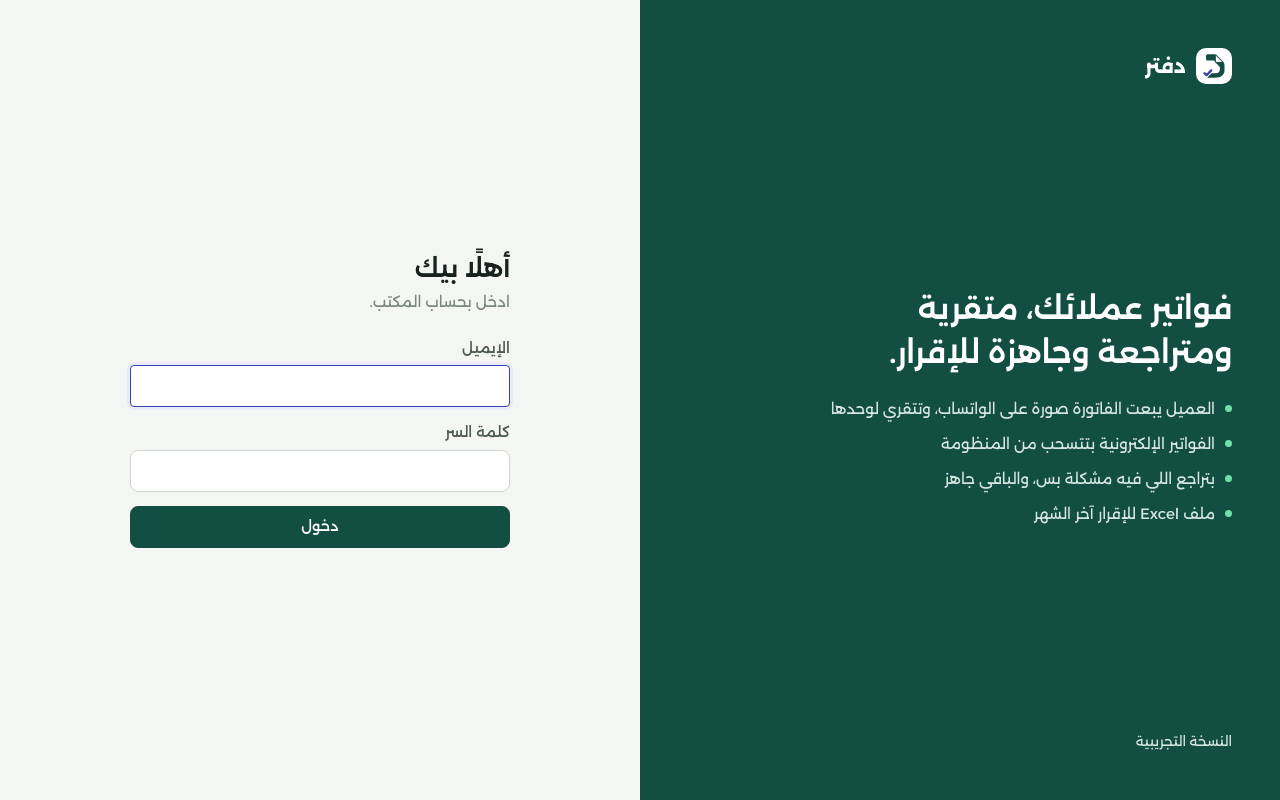
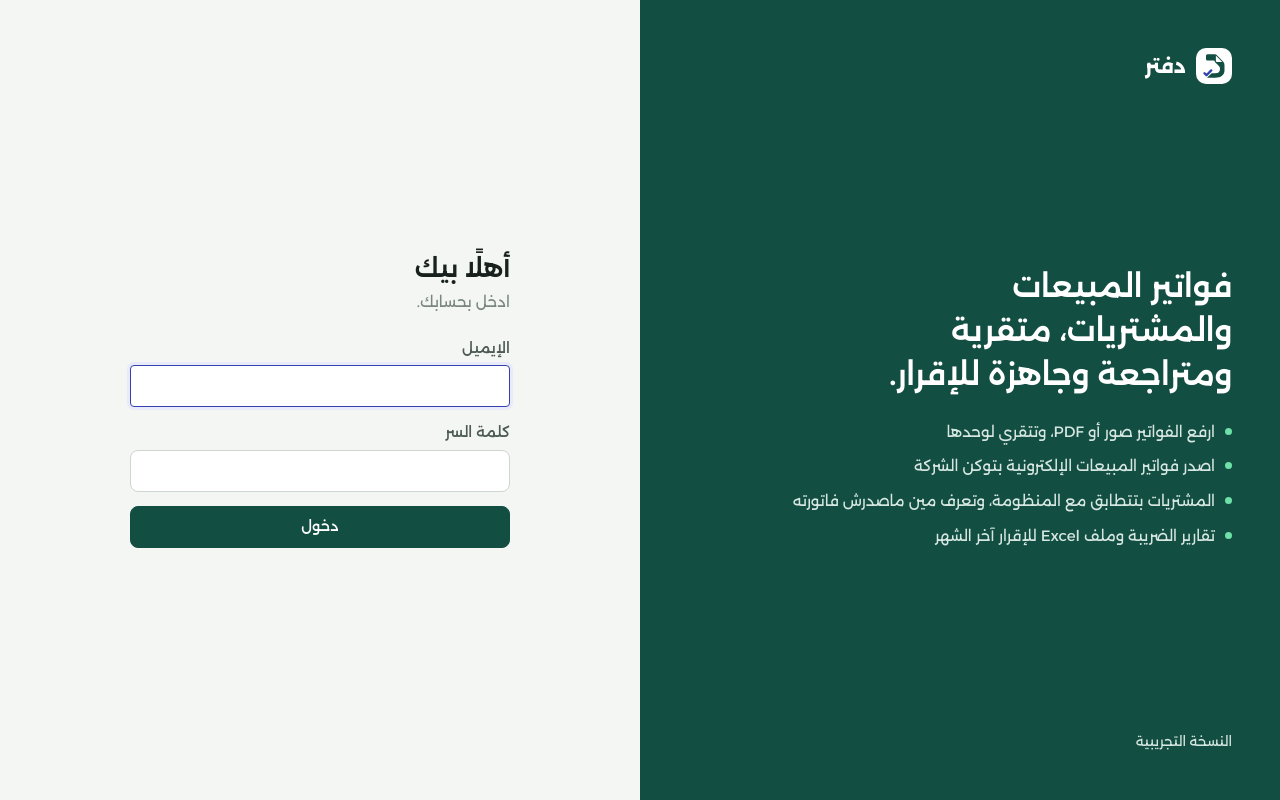
Before and after one commit to MuhammedAshrafo8o/egypt-invoice-extractor, a Python web app: template app/templates/login.html in a window 1280 px wide. Run offline with Jinja, Linux system fonts and the light colour scheme; the template is opened without the code that fills it, so the values that code supplies are empty.

Commit message:
Login page speaks to companies as well as offices
Co-Authored-By: Claude Opus 5.5 <noreply@anthropic.com>
Claude-Session: https://claude.ai/code/session_01Ui2qwKSgiuXQbm3RxQv8Bo

```diff
--- a/app/templates/_auth_layout.html
+++ b/app/templates/_auth_layout.html
@@ -5,12 +5,12 @@
   <section class="auth-side">
     <a class="brand" href="/login"><span class="brand-mark">{{ logo() }}</span> دفتر</a>
     <div>
-      <h2>فواتير عملائك، متقرية ومتراجعة وجاهزة للإقرار.</h2>
+      <h2>فواتير المبيعات والمشتريات، متقرية ومتراجعة وجاهزة للإقرار.</h2>
       <ul>
-        <li>العميل يبعت الفاتورة صورة على الواتساب، وتتقري لوحدها</li>
-        <li>الفواتير الإلكترونية بتتسحب من المنظومة</li>
-        <li>بتراجع اللي فيه مشكلة بس، والباقي جاهز</li>
-        <li>ملف Excel للإقرار آخر الشهر</li>
+        <li>ارفع الفواتير صور أو PDF، وتتقري لوحدها</li>
+        <li>اصدر فواتير المبيعات الإلكترونية بتوكن الشركة</li>
+        <li>المشتريات بتتطابق مع المنظومة، وتعرف مين ماصدرش فاتورته</li>
+        <li>تقارير الضريبة وملف Excel للإقرار آخر الشهر</li>
       </ul>
     </div>
     <p class="small">النسخة التجريبية</p>
--- a/app/templates/login.html
+++ b/app/templates/login.html
@@ -2,7 +2,7 @@
 {% block title %}تسجيل الدخول{% endblock %}
 {% block auth %}
 <h1>أهلًا بيك</h1>
-<p class="sub muted">ادخل بحساب المكتب.</p>
+<p class="sub muted">ادخل بحسابك.</p>
 <form method="post" class="stack">
   <label>الإيميل<input type="email" name="email" value="{{ email or '' }}" required autofocus autocomplete="email" dir="ltr"></label>
   <label>كلمة السر<input type="password" name="password" required autocomplete="current-password"></label>
```
